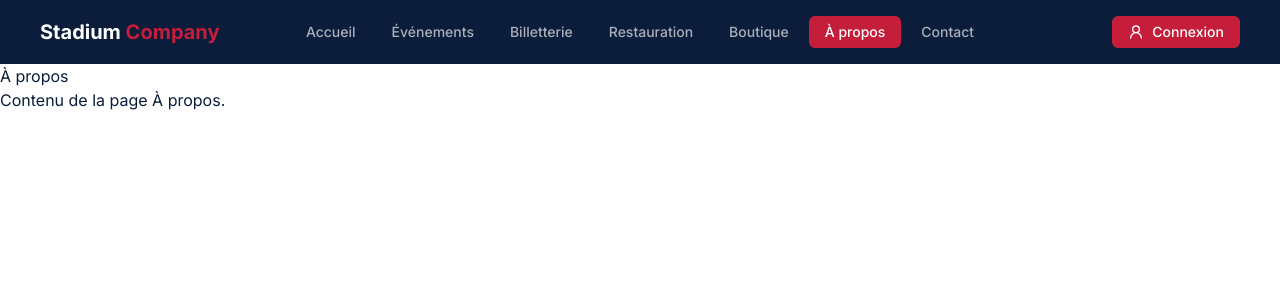
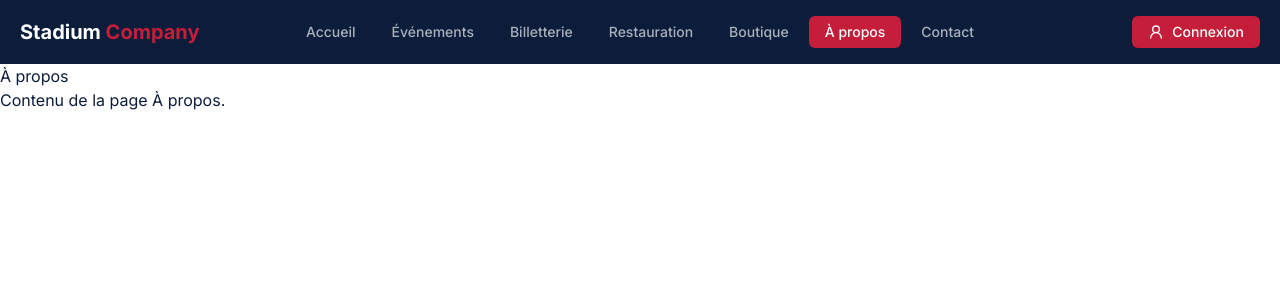
Before and after one commit to FlytziTv/stadium-company, a React (Vite) app in the folder frontend/: page /about in a window 1280 px wide. Shown: the top 300 px of the page. Built offline with nearby package versions, Linux system fonts and the light colour scheme.

Commit message:
fix: ajustement de l'espacement dans le composant Navbar

```diff
--- a/frontend/src/components/layout/Navbar.tsx
+++ b/frontend/src/components/layout/Navbar.tsx
@@ -14,7 +14,7 @@ const links = [
 export default function Navbar() {
   return (
     <header className="bg-foreground sticky top-0 z-50">
-      <nav className="max-w-350 mx-auto grid grid-cols-[200px_1fr_200px] items-center px-10 py-4">
+      <nav className="max-w-350 mx-auto grid grid-cols-[200px_1fr_200px] items-center px-5 py-4">
         <NavLink to="/" className="text-xl font-extrabold text-background">
           Stadium <span className="text-accent">Company</span>
         </NavLink>
```
